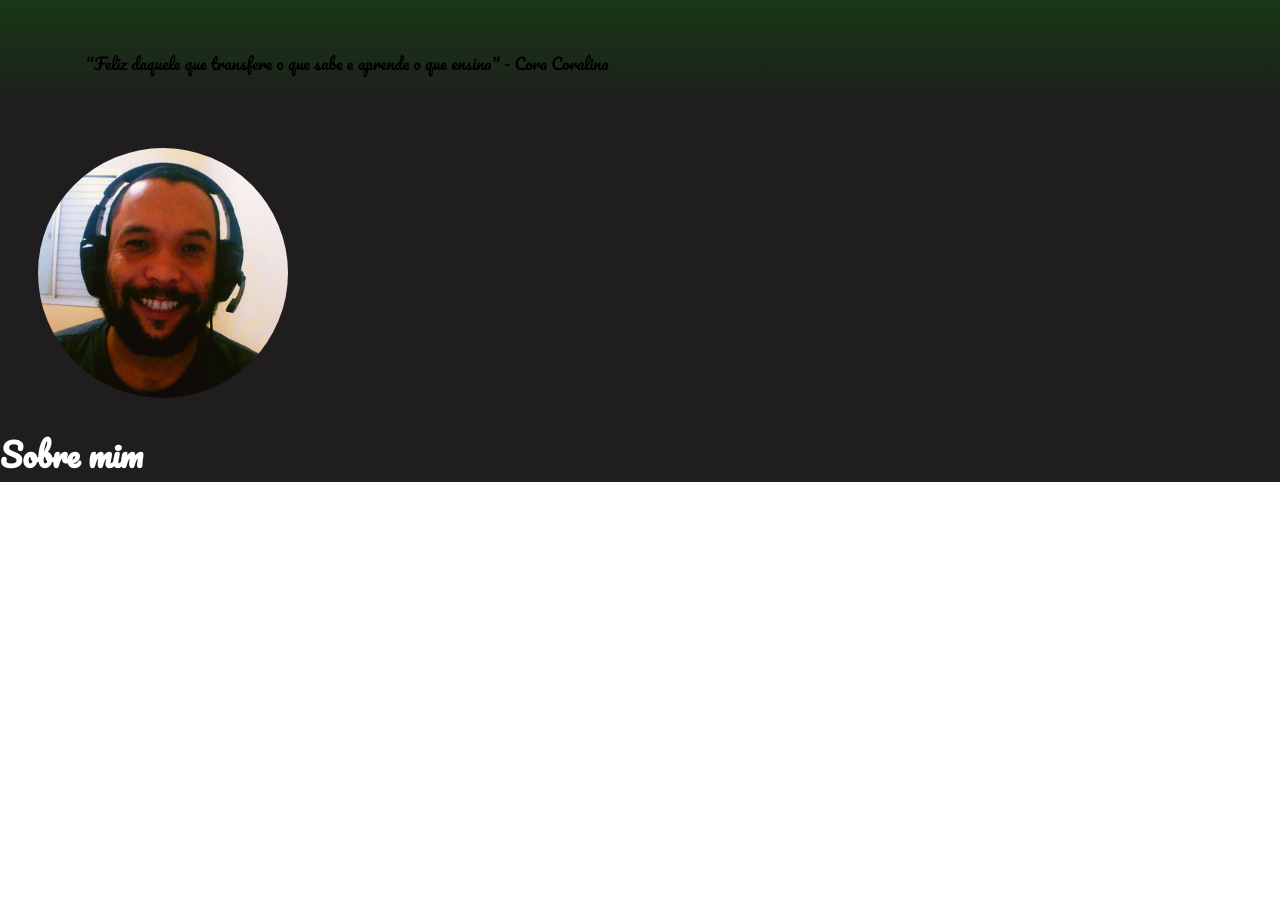
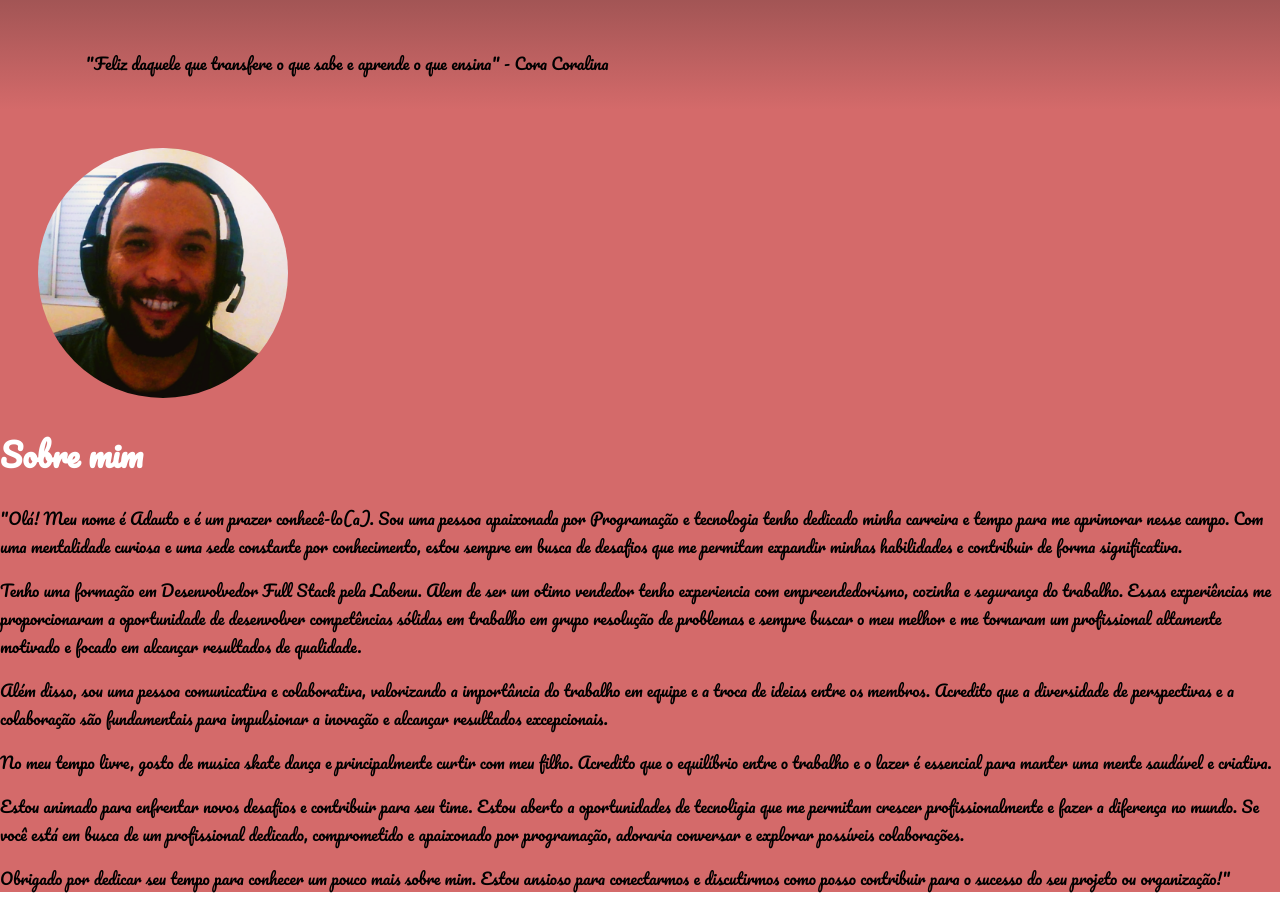
Before and after one commit to Otuada/Otuada, a React (Create React App) app in the folder portifolio01/portifolio01/: page / in a window 1280 px wide. Shown: the part 380-1288 px from the top of the page. Before the commit the page ends 884 px from the top, so only its background shows below. Built offline with nearby package versions, Linux system fonts and the light colour scheme.

Commit message:
sobre mim texto

```diff
--- a/portifolio01/portifolio01/src/Pages/Home/index.js
+++ b/portifolio01/portifolio01/src/Pages/Home/index.js
@@ -12,7 +12,45 @@ export default function Home() {
      <DivMain>
      <ImgHome src={ FotoPessoal } alt="FotoPerfil"/>
      <H1Sobre> Sobre mim </H1Sobre>
-     <p>  </p>
+     <p>"Olá! Meu nome é Adauto e é um prazer conhecê-lo(a).
+         Sou uma pessoa apaixonada por Programação e tecnologia tenho dedicado
+         minha carreira e tempo para me aprimorar nesse campo. Com uma
+         mentalidade curiosa e uma sede constante por conhecimento, estou
+         sempre em busca de desafios que me permitam expandir minhas
+         habilidades e contribuir de forma significativa.</p>
+
+      <p>Tenho uma formação em Desenvolvedor Full Stack pela Labenu.
+         Alem de ser um otimo vendedor tenho experiencia com
+         empreendedorismo, cozinha e segurança do trabalho.
+         Essas experiências me proporcionaram a oportunidade de
+         desenvolver competências sólidas em trabalho em grupo
+         resolução de problemas e
+         sempre buscar o meu melhor
+         e me tornaram um profissional altamente
+         motivado e focado em alcançar resultados de qualidade.</p>
+
+      <p>Além disso, sou uma pessoa comunicativa e colaborativa,
+         valorizando a importância do trabalho em equipe e a troca
+         de ideias entre os membros. Acredito que a diversidade de
+         perspectivas e a colaboração são fundamentais para impulsionar
+         a inovação e alcançar resultados excepcionais.</p>
+
+      <p>No meu tempo livre, gosto de musica skate dança e principalmente curtir
+         com meu filho.
+         Acredito que o equilíbrio entre o trabalho e o lazer é essencial
+         para manter uma mente saudável e criativa.</p>
+
+       <p>Estou animado para enfrentar novos desafios e contribuir para
+         seu time. Estou aberto a oportunidades
+         de tecnoligia que me permitam crescer profissionalmente e
+         fazer a diferença no mundo. Se você está em busca de um profissional
+         dedicado, comprometido e apaixonado por programação, adoraria
+         conversar e explorar possíveis colaborações.</p>
+
+        <p>Obrigado por dedicar seu tempo para conhecer um pouco mais
+           sobre mim. Estou ansioso para conectarmos e discutirmos como
+           posso contribuir para o sucesso do seu projeto ou organização!"</p>
+
 
 
      </DivMain>
--- a/portifolio01/portifolio01/src/Pages/Home/styled.js
+++ b/portifolio01/portifolio01/src/Pages/Home/styled.js
@@ -13,5 +13,5 @@ export const H1Sobre =styled.h1`
 `
 
 export const DivMain =styled.div`
-       background-color: #1F1D1D;
+       background-color: #D46A6A;
 `
--- a/portifolio01/portifolio01/src/components/Banner/styles.js
+++ b/portifolio01/portifolio01/src/components/Banner/styles.js
@@ -5,7 +5,7 @@ export const BannerBox = styled.header`
     display: flex;
     align-items: center;
     justify-content: center;
-    background-image: linear-gradient(green, #1F1D1D);
+    background-image: linear-gradient(#1F1D1D, #D46A6A );
 
 `
 
```
